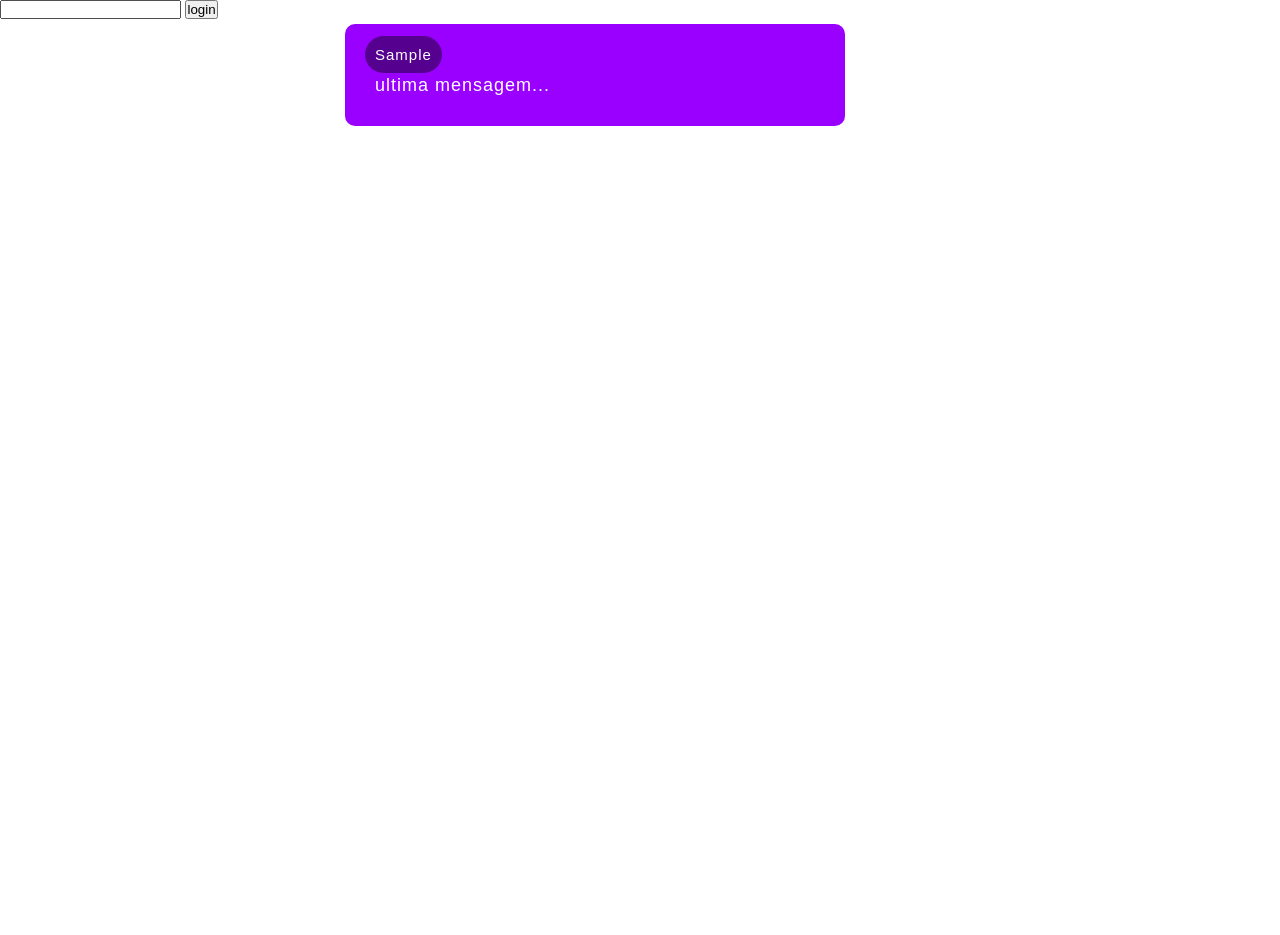
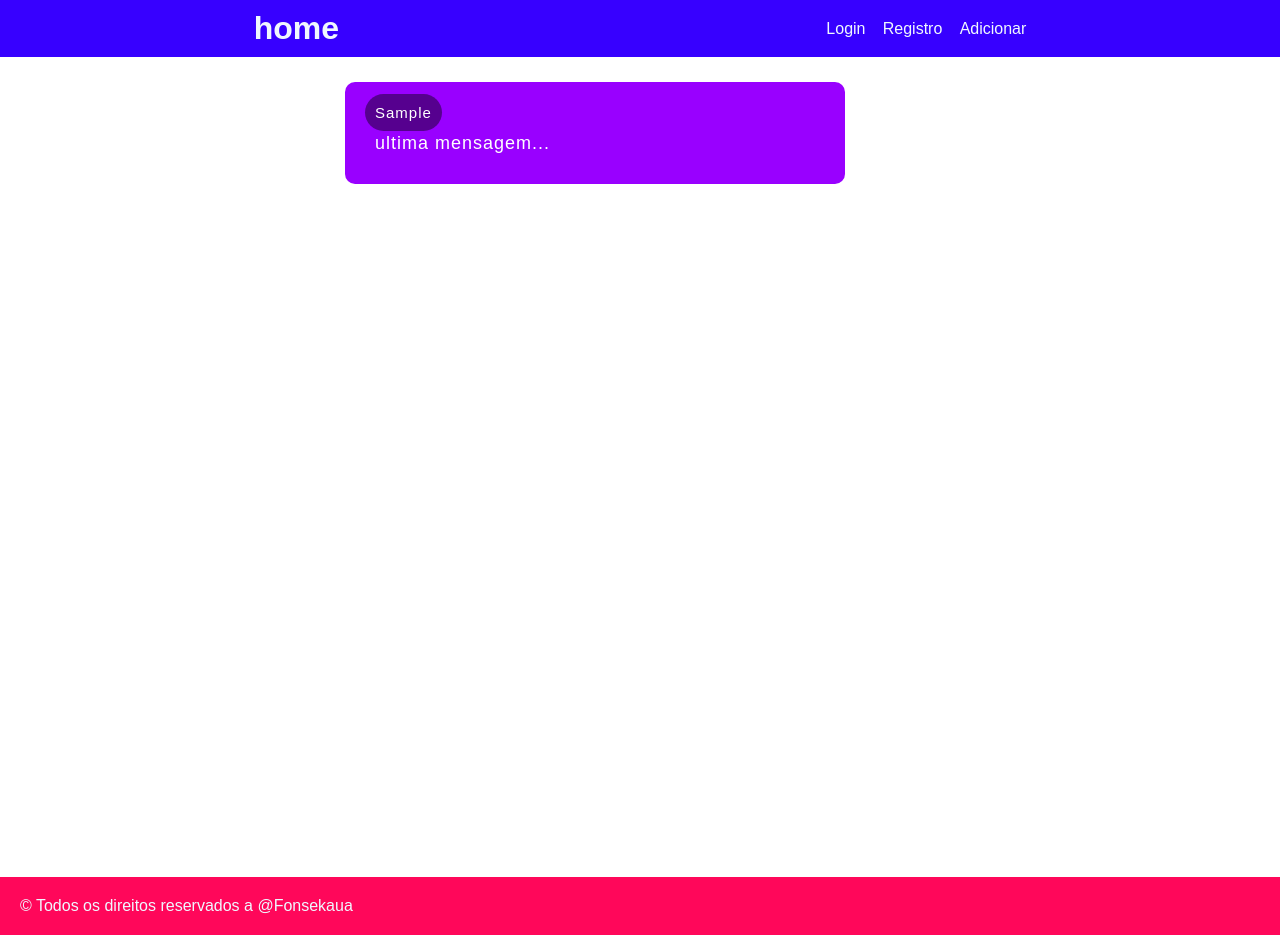
Before and after one commit to Fonsekaua/projeto-site-de-mensagens, a PHP site: page / in a window 1280 px wide. Before the commit the page ends 126 px from the top, so only its background shows below. Run offline with PHP 8.4, Linux system fonts and the light colour scheme; data comes from the database, SQL or seed files in the repository; tables that the repository leaves empty or names only in its code hold one stand-in row (values such as "Sample post"); data that the repository does not hold is empty.

Commit message:
melhorias no css

```diff
--- /dev/null
+++ b/css/style.css
@@ -0,0 +1,205 @@
+* {
+    margin: 0;
+    padding: 0;
+    list-style: none;
+    box-sizing: border-box;
+    font-family: Arial, Helvetica, sans-serif;
+}
+
+body, html {
+    height: 100%;
+    width: 100%;
+}
+
+header {
+    display: flex;
+    margin-bottom: 20px;
+    justify-content: space-around;
+    align-items: center;
+    background: #3700ff;
+    padding: 10px;
+    color: aliceblue;
+}
+
+header h1,
+header li,
+#login {
+    cursor: pointer;
+}
+
+header nav {
+    display: flex;
+    width: 200px;
+    justify-content: space-between;
+}
+
+main {
+    margin: 0 auto;
+    width: 600px;
+    height: 100%;
+}
+
+#mensagens {
+    display: flex;
+    flex-direction: column;
+}
+
+#mensagens span {
+    font-size: large;
+    letter-spacing: 1px;
+    width: 500px;
+    padding: 20px;
+    margin: 5px;
+    border-radius: 10px;
+    background: #9900ff;
+    color: #fff;
+}
+
+#mensagens span small {
+    background: #56008f;
+    text-align: center;
+    padding: 10px;
+    border-radius: 20px;
+}
+
+#mensagens span p {
+    margin: 10px;
+}
+
+form {
+    position: fixed;
+    top: 50%;
+    left: 50%;
+    transform: translate(-50%, -50%);
+    z-index: 1;
+    opacity: 1;
+    background: #00ff80;
+    padding: 20px;
+    display: flex;
+    flex-direction: column;
+    transition: 1s;
+    color: aliceblue;
+}
+
+form div {
+    display: flex;
+    align-items: center;
+    justify-content: space-between;
+}
+
+form h1 {
+    text-align: center;
+}
+
+form input,
+form button {
+    padding: 10px;
+    width: 400px;
+    margin: 10px;
+    border: none;
+    border-radius: 10px;
+    background: #0066ff;
+    color: whitesmoke;
+    outline: none;
+}
+
+form button {
+    text-transform: uppercase;
+    letter-spacing: 2px;
+    cursor: pointer;
+}
+
+form input::placeholder {
+    color: #fff;
+}
+
+#remove {
+    cursor: pointer;
+}
+
+section {
+    position: fixed;
+    top: 50%;
+    left: 50%;
+    transform: translate(-50%, -50%);
+    z-index: 1;
+    opacity: 1;
+    padding: 5px;
+    background: #eae4ff;
+    width: 500px;
+    height: 400px;
+    display: flex;
+    flex-direction: column;
+    transition: 0.5s;
+}
+
+#sectionHeader {
+    padding: 5px;
+    border-bottom: 2px solid #fff;
+    display: flex;
+    justify-content: space-between;
+}
+
+#sectionMain {
+    display: flex;
+    flex-direction: column;
+    height: 75%;
+}
+
+.mensagem {
+    max-width: 60%;
+    padding: 10px;
+    border-radius: 10px;
+    margin: 5px;
+    color: whitesmoke;
+}
+
+.esquerda {
+    align-self: flex-start;
+    background: #ca8aff;
+}
+
+.direita {
+    align-self: flex-end;
+    background: #ff86f3;
+    color: aliceblue;
+}
+
+#sectionFooter {
+    align-self: center;
+}
+
+#sectionFooter input,
+#sectionFooter button {
+    padding: 10px;
+    border-radius: 10px;
+    outline: none;
+    border: none;
+    background: aliceblue;
+    box-shadow: 2px 1px 2px 1px #adadad;
+}
+
+footer {
+    background: rgb(255, 7, 90);
+    padding: 20px;
+    color: aliceblue;
+}
+
+.opacity {
+    opacity: 0 !important;
+    pointer-events: none !important;
+    top: 0 !important;
+    z-index: 0 !important;
+    transition: 1s;
+}
+
+#tela {
+    position: fixed;
+    width: 100%;
+    height: 100%;
+    background: rgba(0, 0, 0, 0.671);
+    pointer-events: all;
+    z-index: 1;
+    overflow: hidden;
+    transition: 0.5s;
+}
--- a/index.php
+++ b/index.php
@@ -1,6 +1,6 @@
 <?php
 session_start();
-include "db_actions.php";
+include "db/db_actions.php";
 $usuarios = selecionarTabela('usuarios');
 $mensagens = selecionarTabela('mensagens');
 
@@ -8,7 +8,7 @@ foreach ($usuarios as $usuario) {
     if ($_SESSION) {
         if ($_SESSION['usuario'] == $usuario['usuario']) {
             $id = $usuario['id'];
-            echo $id;
+
         }
     }
 }
@@ -21,50 +21,28 @@ foreach ($usuarios as $usuario) {
     <meta charset="UTF-8">
     <meta name="viewport" content="width=device-width, initial-scale=1.0">
     <title>Document</title>
-    <link rel="stylesheet" href="style.css">
+    <link rel="stylesheet" href="css/style.css">
 
 </head>
 
 <body>
-    <form>
-        <input type="text">
-        <button>login</button>
-    </form>
-    <div id="friendZone">
+     <div id="tela" class="opacity"></div>
+    <?php include "php/header.php"; ?>
+
+    <?php include "php/pageLogin.php"?>
+
+    <main>
         <?php foreach ($usuarios as  $usuario): ?>
-            <div id="mensagens">
+            <?php include "php/pageMensagens.php"; ?>
+        <?php endforeach ?>
+    </main>
 
 
-                <span id="usuarioSpan" data-id="<?= $usuario['id'] ?>">
-                    <small><?= $usuario['usuario'] ?></small>
-                    <p>ultima mensagem...</p>
 
-                </span>
-                <section class="opacity">
-                    <div id="sectionHeader">
-                        <h2>Mensager <small><?= $usuario['usuario'] ?></small></h2>
-                    </div>
-                    <div id="sectionMain">
-                        <label class="mensagem esquerda">sua mensagem</label>
-                        <?php foreach ($mensagens as $mensagem):
-                            $verificarMensagens = verificarMensagens($usuario['id'])
-                            ?>
-                            <?php if($verificarMensagens):?>
-                            <label class="mensagem direita"><?= $mensagem['mensagem'] ?></label>
-                            <?php endif?>
-                        <?php endforeach ?>
-                    </div>
-                    <div id="sectionFooter">
-                        <input id="mensagemDoUsuario" data-user="<?= $id ?>" type="text" placeholder="Digite sua mensagem">
-                        <button>Post</button>
-                    </div>
-                </section>
-            </div>
-        <?php endforeach ?>
-    </div>
 
+    <?php include "php/footer.php"; ?>
 </body>
 
 </html>
-<script src="script.js"></script>
+<script src="js/script.js"></script>
 <script src="https://cdn.jsdelivr.net/npm/axios/dist/axios.min.js"></script>
--- a/script.js
+++ b/js/script.js
@@ -1,6 +1,28 @@
+const opacity = (element) => {
+    const tela = document.querySelector("#tela")
+    element.classList.toggle("opacity")
+    tela.classList.toggle("opacity")
+}
 
+const login = document.querySelector("#login")
+const registro = document.querySelector("#registro")
+const adicionar = document.querySelector("#adicionar")
 
-document.querySelector("form button").addEventListener("click", function (e) {
+const form = document.querySelector("form")
+
+login.addEventListener("click",()=>{
+    opacity(form)
+})
+
+const remove = (element) =>{
+    const remove = element.querySelector('#remove')
+    remove.addEventListener("click",()=>{
+        opacity(element)
+    })
+}
+remove(form)
+
+ form.querySelector("button").addEventListener("click", function (e) {
     e.preventDefault()
     const usuario = document.querySelector("form input").value
     axios.post("login.php", {
@@ -17,14 +39,19 @@ document.querySelector("form button").addEventListener("click", function (e) {
         }
     })
 })
-const mensagem = document.querySelector("#friendZone")
+
+
+
+const mensagem = document.querySelector("main")
 const mensagemArray = Array.from(mensagem.children)
 
 mensagemArray.forEach(mensagens => {
     const span = mensagens.querySelector("span")
     const section = mensagens.querySelector("section")
+    remove(section)
     span.addEventListener("click", () => {
-        section.classList.toggle("opacity")
+        opacity(section)
+
     })
 
     section.querySelector("#sectionFooter button").addEventListener("click", function (e) {
--- /dev/null
+++ b/php/footer.php
@@ -0,0 +1,7 @@
+<footer>
+    <nav>
+        <li>
+            &copy; Todos os direitos reservados a @Fonsekaua
+        </li>
+    </nav>
+</footer>
--- /dev/null
+++ b/php/header.php
@@ -0,0 +1,8 @@
+<header>
+    <h1>home</h1>
+    <nav>
+        <li id="login">Login</li>
+        <li id="registro">Registro</li>
+        <li id="adicionar">Adicionar</li>
+    </nav>
+</header>
--- /dev/null
+++ b/php/pageLogin.php
@@ -0,0 +1,8 @@
+    <form class="opacity">
+        <div>
+        <h1>Fazer Login</h1>
+            <h2 id="remove">x</h2>
+        </div>
+        <input type="text" placeholder="Digite seu nome de usuario....">
+        <button>login</button>
+    </form>
--- /dev/null
+++ b/php/pageMensagens.php
@@ -0,0 +1,27 @@
+<div id="mensagens">
+<span id="usuarioSpan" data-id="<?= $usuario['id'] ?>">
+    <small><?= $usuario['usuario'] ?></small>
+    <p>ultima mensagem...</p>
+
+</span>
+<section class="opacity">
+    <div id="sectionHeader">
+        <h2>Mensager <small><?= $usuario['usuario'] ?></small></h2>
+        <h3 id="remove">x</h3>
+    </div>
+    <div id="sectionMain">
+        <label class="mensagem esquerda">sua mensagem</label>
+        <?php foreach ($mensagens as $mensagem):
+            $verificarMensagens = verificarMensagens($usuario['id'])
+            ?>
+            <?php if($verificarMensagens):?>
+            <label class="mensagem direita"><?= $mensagem['mensagem'] ?></label>
+            <?php endif?>
+        <?php endforeach ?>
+    </div>
+    <div id="sectionFooter">
+        <input id="mensagemDoUsuario" data-user="<?= $id ?>" type="text" placeholder="Digite sua mensagem">
+        <button>Post</button>
+    </div>
+</section>
+</div>
--- a/style.css
+++ /dev/null
@@ -1,100 +0,0 @@
-*{
-    margin: 0;
-    padding: 0;
-    list-style: none;
-    box-sizing: border-box;
-    font-family: Arial, Helvetica, sans-serif;
-}
-#friendZone{
-
-    margin: 0 auto;
-    width: 600px;
-    #mensagens{
-        display: flex;
-        flex-direction: column;
-
-        span{
-            font-size: large;
-            letter-spacing: 1px;
-            width: 500px;
-            padding: 20px;
-            margin: 5px;
-            border-radius: 10px;
-            background: #9900ff;
-            color: rgb(255, 255, 255);
-            small{
-                background: #56008f;
-                text-align: center;
-                padding: 10px;
-                border-radius: 20px;
-
-            }
-            p{
-                margin: 10px;
-            }
-        }
-    }
-}
-section{
-    position: fixed;
-    transition: .5s;
-    top: 50%;
-    left: 50%;
-    transform: translate(-50%,-50%);
-    pointer-events: all;
-    z-index: 1;
-    opacity: 1;
-    padding: 5px;
-    background: rgb(234, 228, 255);
-    width: 500px;
-    height: 400px;
-    border: none;
-    display: flex;
-    flex-direction: column;
-
-    #sectionHeader{
-        padding: 5px;
-        border-bottom: 2px solid rgb(255, 255, 255);
-    }
-    #sectionMain{
-        display: flex;
-        flex-direction: column;
-        height: 75%;
-        .mensagem {
-            max-width: 60%; /* Limita a largura das mensagens */
-            padding: 10px;
-            border-radius: 10px;
-            margin: 5px;
-            color: whitesmoke;
-        }
-        .esquerda {
-            align-self: flex-start; /* Alinha à esquerda */
-            background: #ca8aff;
-
-        }
-
-        .direita {
-            align-self: flex-end; /* Alinha à direita */
-            background: #ff86f3;
-            color: aliceblue;
-        }
-    }
-    #sectionFooter{
-        align-self: center;
-        input,button{
-            padding: 10px;
-            border-radius: 10px;
-            outline: none;
-            border: none;
-            background: aliceblue;
-            box-shadow: 2px 1px 2px 1px rgb(173, 173, 173);
-        }
-    }
-}
-.opacity{
-    opacity: 0 !important;
-    pointer-events: none !important;
-    top: 0 !important;
-    z-index: 0 !important;
-    transition: .5s;
-}
```
Also changed, not shown: db/api/sesionDestroy.php (added, +12 -0 lines), db/api/login.php (renamed from login.php), db/api/mensagem.php (renamed from mensagem.php), db/api/session.php (renamed from session.php), db/db.php (renamed from db.php), db/db_actions.php (renamed from db_actions.php), db/mensagens.sql (renamed from mensagens.sql).
